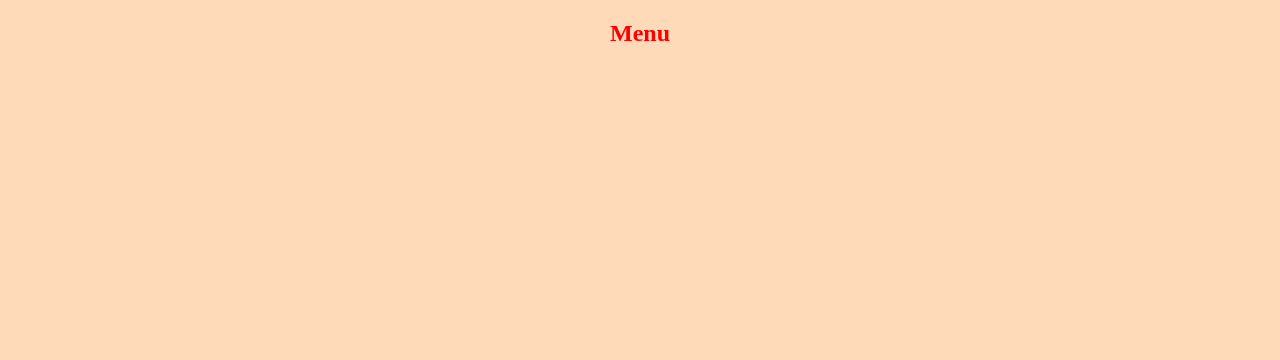
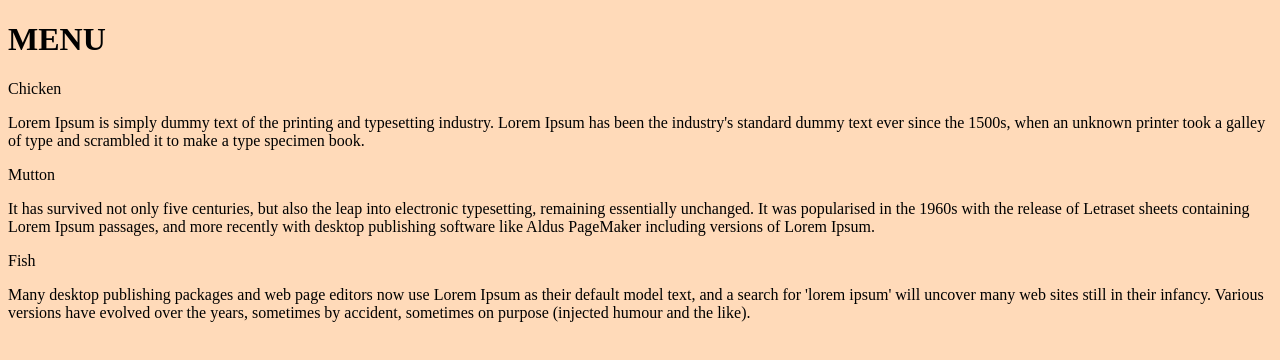
Before and after one commit to Ajay0509/mod2_solution, a plain HTML site: page index.html in a window 1280 px wide. Drawn offline with Linux system fonts and the light colour scheme.

Commit message:
Update index.html

```diff
--- a/index.html
+++ b/index.html
@@ -1,15 +1,35 @@
 <!DOCTYPE HTML>
-<HTML>
-  <head>
-    <meta charset="utf-8">
-    <meta name="viewport" content="width=device-width">
-    <link href="style.css" rel="stylesheet" type="text/css" />
-  </head>
-  <body>
-    <section class="menu">
-      <div class="inner">
-       <h1 align="center"> Menu </h1>
-      </div>
-     </section>
-    </body>
-</HTML>
+
+<html>
+   <head>
+         <meta charset="UTF-8">
+         <meta name="viewport" content="width-device-width, initial-scale=1.0">
+           <link rel="stylesheet" href='style.css'>
+   </head>
+   <body>
+       <h1> MENU </h1>
+       <section class='menu'>
+          <section class='c1'>
+             <span class='chick'> Chicken </span>
+               <p>
+                   Lorem Ipsum is simply dummy text of the printing and typesetting industry. Lorem Ipsum has been the industry's standard dummy text ever since the 1500s, when an unknown printer took a galley of type and scrambled it to make a type specimen book.
+               </p>
+           </section>
+
+           <section class='c2'>
+             <span> Mutton </span>
+                <p>
+                    It has survived not only five centuries, but also the leap into electronic typesetting, remaining essentially unchanged. It was popularised in the 1960s with the release of Letraset sheets containing Lorem Ipsum passages, and more recently with desktop publishing software like Aldus PageMaker including versions of Lorem Ipsum.
+                </p>
+           </section>
+
+           <section class='c3'>
+             <span> Fish </span>
+               <p>
+                  Many desktop publishing packages and web page editors now use Lorem Ipsum as their default model text, and a search for 'lorem ipsum' will uncover many web sites still in their infancy. Various versions have evolved over the years, sometimes by accident, sometimes on purpose (injected humour and the like).
+               </p>
+           </section>
+       </section>
+   </body>
+
+</html>
```
